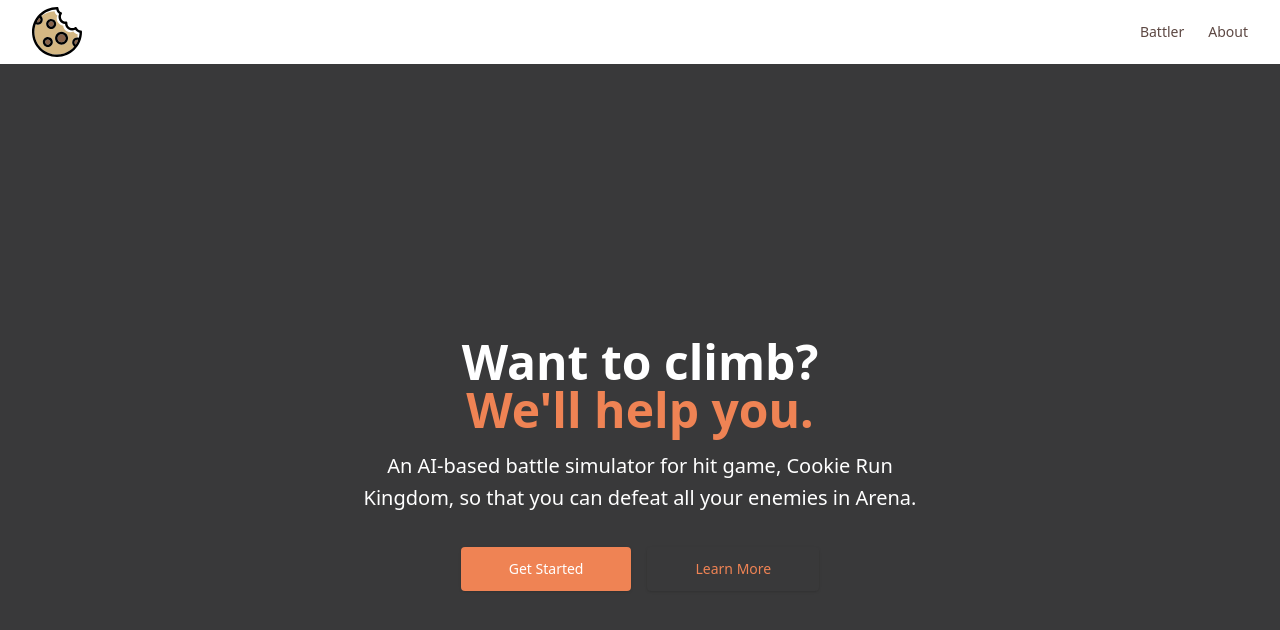
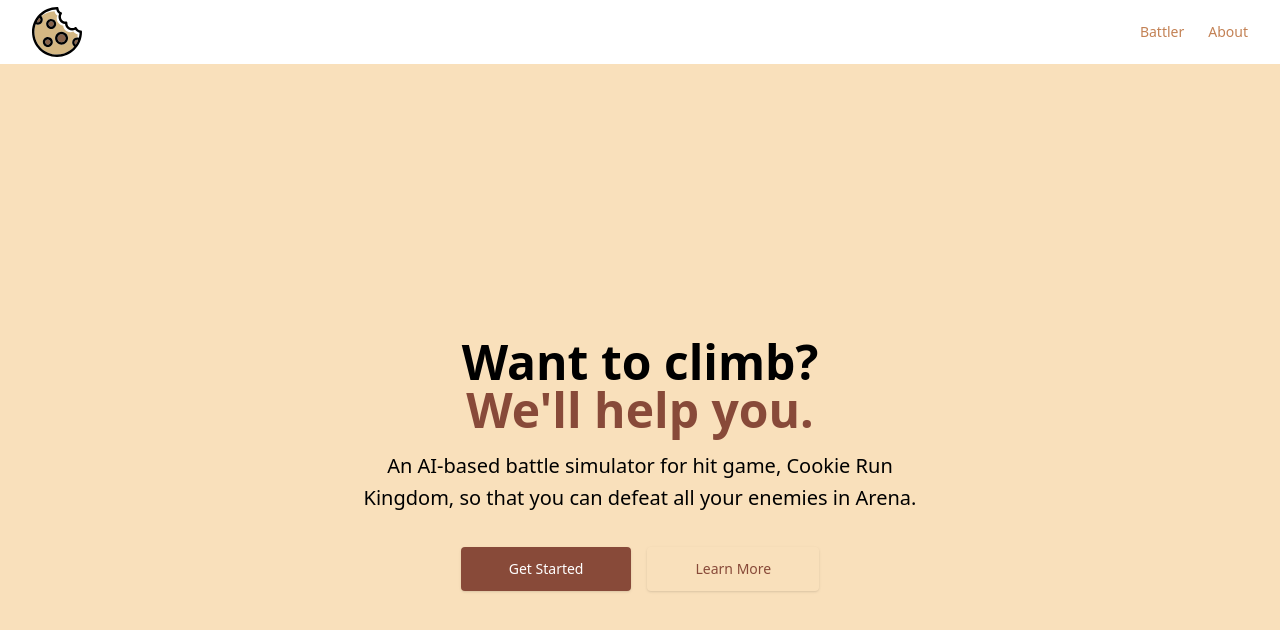
Before and after one commit to JohndKim/Cookie-Run-Kingdom-AI-Battler, a React (Create React App) app: page / in a window 1280 px wide. Shown: the top 630 px of the page. Built offline with nearby package versions, Linux system fonts and the light colour scheme.

Commit message:
cookielist dropdown + color palette refresh
functional cookie list dropdown
added different color palette

```diff
--- a/src/components/Banner.js
+++ b/src/components/Banner.js
@@ -2,30 +2,30 @@
 
 function Banner() {
   return (
-    <section className="bg-jet">
+    <section className="bg-c4">
   <div
     className="mx-auto max-w-screen-xl px-4 py-32 lg:flex lg:h-screen lg:items-center"
   >
     <div className="mx-auto max-w-xl text-center">
-      <h1 className="text-3xl font-extrabold sm:text-5xl text-white">
+      <h1 className="text-3xl font-extrabold sm:text-5xl text-black">
         Want to climb?
         <strong className="font-extrabold text-primary sm:block">
           We'll help you.
         </strong>
       </h1>
 
-      <p className="mt-4 sm:text-xl/relaxed text-white">
+      <p className="mt-4 sm:text-xl/relaxed text-black">
         An AI-based battle simulator for hit game, Cookie Run Kingdom, so that you can defeat all your enemies in Arena.
       </p>
 
       <div className="mt-8 flex flex-wrap justify-center gap-4">
         <Link to ="/battler">
-          <div className="block w-full rounded bg-primary px-12 py-3 text-sm font-medium text-white shadow hover:bg-secondary hover:opacity-90 focus:outline-none focus:ring active:bg-red-500 sm:w-auto">
+          <div className="block w-full rounded bg-primary px-12 py-3 text-sm font-medium text-white shadow hover:bg-c2 hover:opacity-90 focus:outline-none focus:ring active:bg-c2 sm:w-auto">
           Get Started
           </div>
         </Link>
         <Link to="/about">
-          <div className="block w-full rounded px-12 py-3 text-sm font-medium text-primary shadow hover:text-secondary hover:opacity-90 focus:outline-none focus:ring active:text-red-500 sm:w-auto">
+          <div className="block w-full rounded px-12 py-3 text-sm font-medium text-primary shadow hover:text-jet hover:opacity-90 focus:outline-none focus:ring active:text-red-500 sm:w-auto">
           Learn More
           </div>
         </Link>
--- a/src/components/BattleInputs.js
+++ b/src/components/BattleInputs.js
@@ -1,5 +1,7 @@
-import CookiesList from './CookiesList'
+import CookieList from './CookieList'
 import { AddPicture } from './AddPicture'
+// import Dropdown from './Dropdown'
+// import CookiesList from './CookiesList'
 
 export default function BattleInputs() {
     return (
@@ -9,15 +11,28 @@
             <div
             className="grid grid-cols-1 gap-y-8 lg:grid-cols-2 lg:items-center lg:gap-x-16"
             >
+
                 <div className="grid grid-cols-2 gap-4 sm:grid-cols-3">
-                <a
-                className="block rounded-xl border border-gray-100 p-4 shadow-sm hover:border-gray-200 hover:ring-1 hover:ring-gray-200 focus:outline-none focus:ring"
-                href="/battler"
-                >
-                <AddPicture />
 
-                <h2 className="mt-2 font-bold">Add Cookie</h2>
-                </a>
+
+
+
+
+                {/* start one cookie */}
+
+
+                <div className="block rounded-xl border border-gray-100 p-4 shadow-sm hover:border-gray-200 hover:ring-1 hover:ring-gray-200 focus:outline-none focus:ring">
+                    <AddPicture />
+                    <CookieList/>
+                    <h2 className="mt-2 font-bold">Add Cookie</h2>
+                </div>
+
+
+                {/* end of cookie */}
+
+
+
+
 
 
                 <a
--- /dev/null
+++ b/src/components/CookieList.js
@@ -0,0 +1,23 @@
+import Dropdown from './Dropdown.js';
+import { useState } from 'react';
+
+export default function CookieList() {
+    // use state for if cookie is selected or not
+    const [ selection, setSelection ] = useState(null);
+
+    // function to select cookie
+    const handleSelect = (cookie) => {
+        setSelection(cookie);
+    };
+
+    const cookies = [
+        { label: 'Strawberry Cookie', value: 'strawberry' },
+        { label: 'Gingerbrave', value: 'gingerbrave' },
+        { label: 'Muscle Cookie', value: 'muscle' },
+        { label: 'Wizard Cookie', value: 'wizard' },
+        { label: 'Beet Cookie', value: 'beet' },
+        { label: 'Angel Cookie', value: 'angel' },
+    ];
+
+    return <Dropdown cookies={cookies} value={selection} onChange={handleSelect} />;
+}
--- a/src/components/CookiesList.js
+++ /dev/null
@@ -1,12 +0,0 @@
-export default function CookiesList() {
-    const cookies = [
-        'Strawberry Cookie',
-        'Gingerbrave',
-        'Muscle Cookie',
-        'Wizard Cookie',
-        'Beet Cookie',
-        'Angel Cookie'
-    ]
-
-    return cookies;
-}
--- /dev/null
+++ b/src/components/Dropdown.js
@@ -0,0 +1,77 @@
+import { useState, useEffect, useRef } from 'react';
+
+function Dropdown({ cookies, value, onChange}) {
+    // currently dropdown is closed
+    const [ isOpen, setIsOpen ] = useState(false);
+    const divEl = useRef();
+
+    // checks if click outside dropdown --> if outside, close dropdown
+    useEffect(() => {
+        const handler = (event) => {
+            if (!divEl.current) {
+
+                return;
+            }
+
+            if (!divEl.current.contains(event.target)) {
+                setIsOpen(false);
+            }
+        };
+
+        document.addEventListener('click', handler, true);
+
+        return () => {
+            document.removeEventListener('click', handler);
+        };
+    }, []);
+
+
+    // when clicked, open or close []
+    const handleClick = () => {
+        setIsOpen(!isOpen);
+    }
+
+    // when cookie selected --> 1. close dropdown; 2. select cookie
+    const handleCookieClick = (cookie) => {
+        setIsOpen(false);
+        onChange(cookie);
+    }
+
+
+    // show list of all cookies
+    const renderedCookies = cookies.map((cookie) => {
+        // if a cookie is selected
+        if (value && cookie.value == value.value) {
+            return (
+                // when clicked, close dropdown and select cookie
+                <div className="bg-gray-400 rounded cursor-pointer p-1" onClick={() => handleCookieClick(cookie)} key={cookie.value}>{cookie.label}
+                </div>
+            );
+        }
+
+        return (
+            // when clicked, close dropdown and select cookie
+            <div className="hover:bg-sky-100 rounded cursor-pointer p-1" onClick={() => handleCookieClick(cookie)} key={cookie.value}>{cookie.label}
+            </div>
+        );
+    });
+
+    // update selected cookie
+    // let content = "Select a Cookie";
+    // if (selection) {
+    //     content = selection.label;
+    // }
+
+    // return everything from before
+    return (
+        <div ref={divEl} className="w-48 relative">
+            <div className="flex justify-between items-center cursor-pointer border rounded p-3 shadow bg-white w-full" onClick={handleClick}>{value?.label || 'Select a Cookie'}</div>
+            {/* if open, then show cookie list */}
+            {isOpen && <div className="absolute top-full border rounded p-3 shadow bg-white w-full">{renderedCookies}</div>}
+        </div>
+    );
+}
+
+
+
+export default Dropdown;
--- a/src/components/Navbar.js
+++ b/src/components/Navbar.js
@@ -1,6 +1,5 @@
 import { Link } from "react-router-dom"
 import cookie from "../svg/cookie.svg"
-
 
 function Navbar() {
     return (
--- a/tailwind.config.js
+++ b/tailwind.config.js
@@ -8,15 +8,19 @@
   theme: {
     extend: {
       colors: {
-        primary: '#EF8354',
-        secondary: '#5C4742',
-        tertiary: '#D6CFCB',
+        primary: '#884A39',
+        secondary: '#C38154',
+        tertiary: '#FFC26F',
+        quartery: '#F9E0BB',
         jet: '#39393A',
         bistre: '#3D2B1F',
         taupe: '#483C32',
         ash: '#C1B5A9',
         charcoal: "#2E4057",
-
+        c1: "#EF8354",
+        c2: "#5C4742",
+        c3: "#D6CFCB",
+        c4: "#F9E0BB",
       },
     },
   },
```
